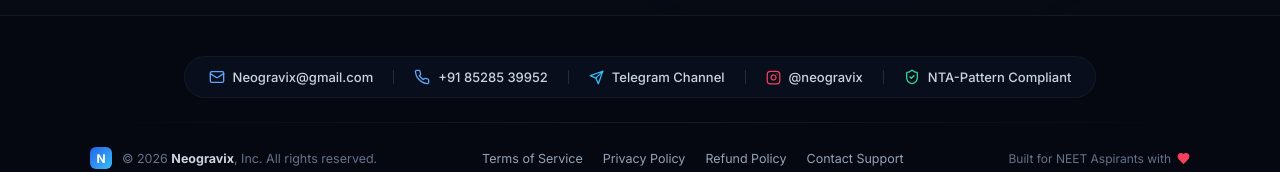
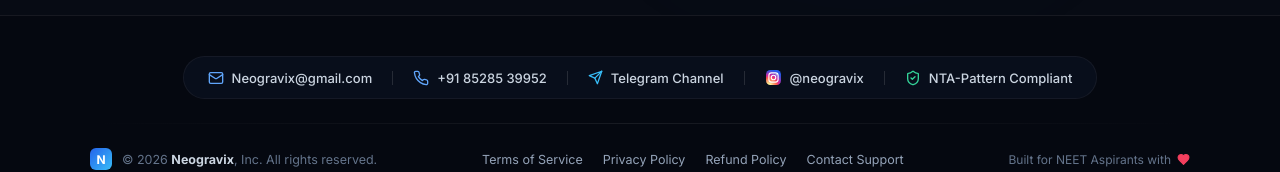
Before and after one commit to Divyansh-srivas/neet-test-app, a React (Vite) app: page / in a window 1280 px wide. Shown: the part 2842-3014 px from the top of the page. Built offline with nearby package versions, Linux system fonts and the light colour scheme; no server answers.

Commit message:
Replace lucide Instagram icon with official SVG

```diff
--- a/src/components/Footer.jsx
+++ b/src/components/Footer.jsx
@@ -41,14 +41,70 @@
 
             <div className="contact-divider" />
 
-            {/* Instagram Profile */}
+            {/* Official Real Instagram App Icon */}
             <a
               href="https://www.instagram.com/neogravix?stkn=MWI1Z3VwNGNuMXEyeQ%3D%3D&utm_source=qr"
               target="_blank"
               rel="noopener noreferrer"
               className="contact-item hover-link social-link-instagram"
             >
-              <Instagram className="contact-icon instagram-icon" size={15} />
+              <svg
+                className="insta-real-badge"
+                viewBox="0 0 24 24"
+                width="17"
+                height="17"
+              >
+                <defs>
+                  {/* Official Multi-stop Instagram Radial & Linear Blend */}
+                  <radialGradient id="instaRealGlow" cx="20%" cy="105%" r="115%">
+                    <stop offset="0%" stopColor="#fdf497" />
+                    <stop offset="10%" stopColor="#fdf497" />
+                    <stop offset="45%" stopColor="#fd5949" />
+                    <stop offset="60%" stopColor="#d6249f" />
+                    <stop offset="90%" stopColor="#285AEB" />
+                  </radialGradient>
+                </defs>
+
+                {/* Solid Gradient App Icon Tile */}
+                <rect
+                  x="1.5"
+                  y="1.5"
+                  width="21"
+                  height="21"
+                  rx="6"
+                  fill="url(#instaRealGlow)"
+                />
+
+                {/* Official White Camera Contour */}
+                <rect
+                  x="5.5"
+                  y="5.5"
+                  width="13"
+                  height="13"
+                  rx="3.6"
+                  fill="none"
+                  stroke="#ffffff"
+                  strokeWidth="1.6"
+                />
+
+                {/* Center Camera Lens */}
+                <circle
+                  cx="12"
+                  cy="12"
+                  r="3.2"
+                  fill="none"
+                  stroke="#ffffff"
+                  strokeWidth="1.6"
+                />
+
+                {/* Flash Dot */}
+                <circle
+                  cx="15.8"
+                  cy="8.2"
+                  r="0.9"
+                  fill="#ffffff"
+                />
+              </svg>
               <span>@neogravix</span>
             </a>
 
```
